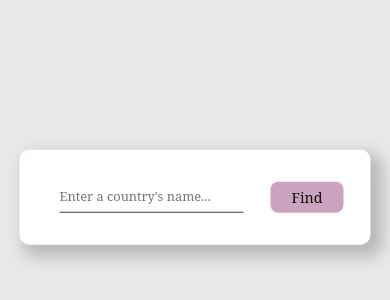
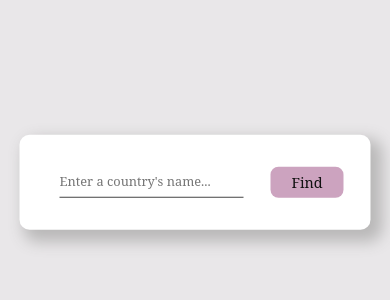
Before and after one commit to Sbt07/Country-Facts, a plain HTML site: page index.html in a window 390 px wide. Shown: the part 250-550 px from the top of the page. Drawn offline with Linux system fonts and the light colour scheme.

Commit message:
Update Style.css

```diff
--- a/Style.css
+++ b/Style.css
@@ -80,7 +80,7 @@ body{
 @media (max-width:400px){
     .container{
         width: 90%;
-        margin-top: 25px;
+        margin-top: 10px;
     }
     .search-wrapper button{
         font-size: .9em;
```
